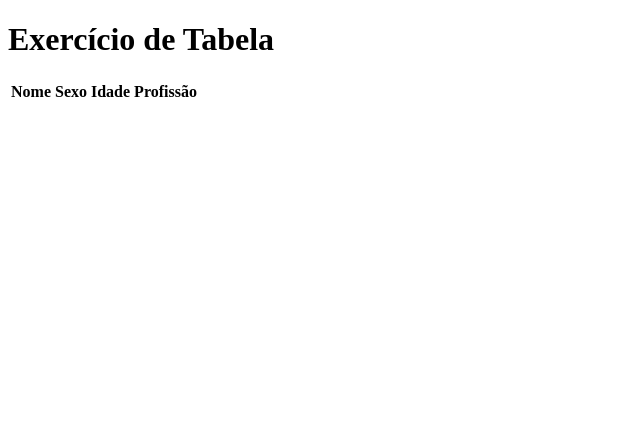
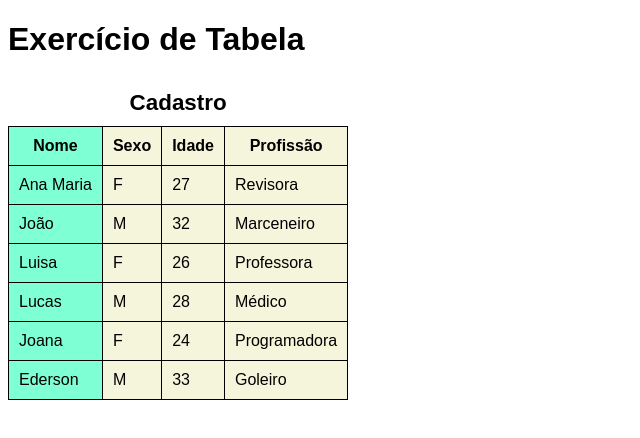
Before and after one commit to pedror-dias/html-css, a plain HTML site: page exercícios/ex023/tabela005.html in a window 1280 px wide. Shown: the whole page, without its empty margins (0-640 px from the left). Drawn offline with Linux system fonts and the light colour scheme.

Commit message:
Update tabela005.html

```diff
--- a/exercícios/ex023/tabela005.html
+++ b/exercícios/ex023/tabela005.html
@@ -5,10 +5,47 @@
     <meta http-equiv="X-UA-Compatible" content="IE=edge">
     <meta name="viewport" content="width=device-width, initial-scale=1.0">
     <title>Exercício de Tabelas</title>
+    <style>
+
+        body {
+            font-family: Arial, Helvetica, sans-serif;
+        }
+
+        caption {
+            font-size: 1.4em;
+            font-weight: bold;
+            padding: 10px;
+        }
+
+        table {
+            border-collapse: collapse;
+        }
+
+        th, td {
+            border: 1px solid black;
+            padding: 10px;
+        }
+
+        .cnome {
+            background-color: aquamarine;
+        }
+
+        .csexo, .cidade, .cprofissao {
+            background-color: beige;
+        }
+
+    </style>
 </head>
 <body>
     <h1>Exercício de Tabela</h1>
     <table>
+        <colgroup>
+        <col class="cnome">
+        <col class="csexo">
+        <col class="cidade">
+        <col class="cprofissao">
+        </colgroup>
+        <caption>Cadastro</caption>
         <thead>
             <tr>
                 <th>Nome</th>
@@ -17,6 +54,44 @@
                 <th>Profissão</th>
             </tr>
         </thead>
+        <tbody>
+           <tr>
+            <td>Ana Maria</td>
+            <td>F</td>
+            <td>27</td>
+            <td>Revisora</td>
+           </tr>
+           <tr>
+            <td>João</td>
+            <td>M</td>
+            <td>32</td>
+            <td>Marceneiro</td>
+           </tr>
+           <tr>
+            <td>Luisa</td>
+            <td>F</td>
+            <td>26</td>
+            <td>Professora</td>
+           </tr>
+           <tr>
+            <td>Lucas</td>
+            <td>M</td>
+            <td>28</td>
+            <td>Médico</td>
+           </tr>
+           <tr>
+            <td>Joana</td>
+            <td>F</td>
+            <td>24</td>
+            <td>Programadora</td>
+           </tr>
+           <tr>
+            <td>Ederson</td>
+            <td>M</td>
+            <td>33</td>
+            <td>Goleiro</td>
+           </tr>
+        </tbody>
     </table>
 </body>
 </html>
```
